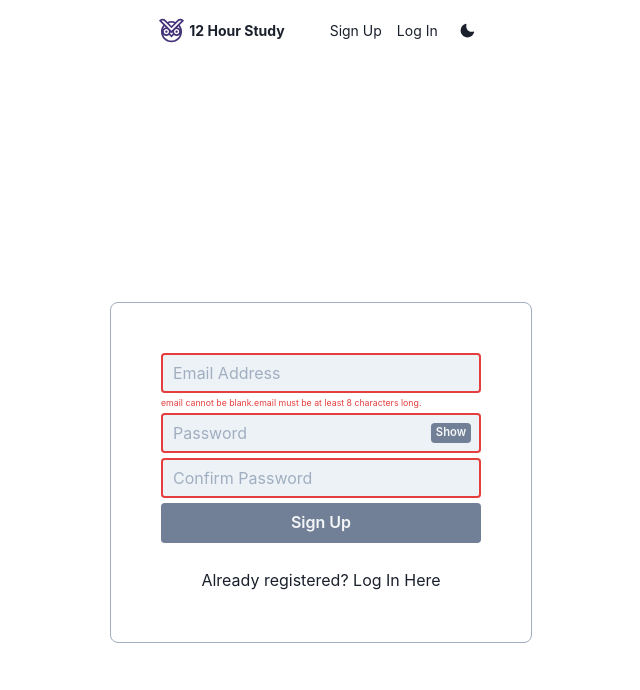
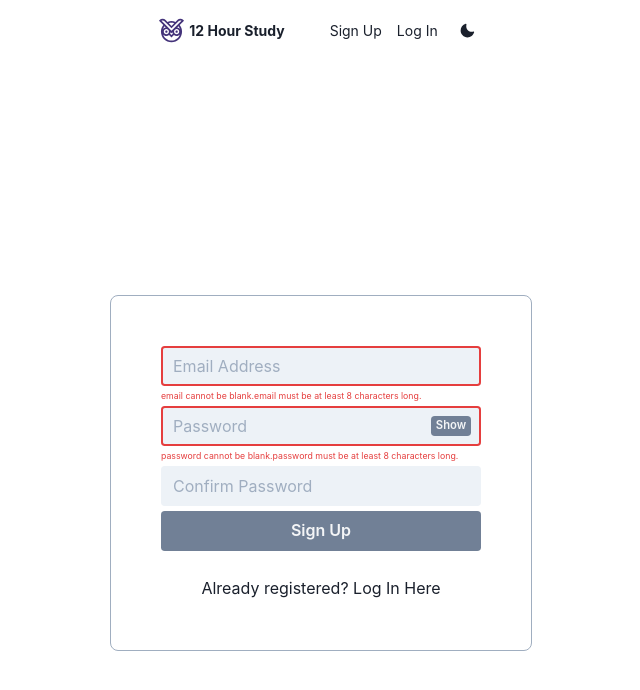
Before and after one commit to Gumshoe21/12-Hour-Study, a React (Create React App) app in the folder client/: page /signup in a window 1280 px wide. Shown: the top 690 px of the page, without its empty margins (319-959 px from the left). Built offline with nearby package versions, Linux system fonts and the light colour scheme; no server answers.

Commit message:
Added first part of feature that disables submit button on forms unless all validation errors are resolved.

```diff
--- a/client/src/components/Auth/Register/RegisterForm.jsx
+++ b/client/src/components/Auth/Register/RegisterForm.jsx
@@ -28,19 +28,39 @@ const RegisterForm = ({ register }) => {
   });
   const { email, password, passwordConfirm } = formData;
 
-  const { errors, isFormValid } = useValidation();
+  const { isFormValid } = useValidation();
   const errorsObject = isFormValid({
     email: {
       name: 'email',
       value: email || '',
-      rules: [requiredRule('email', email), minLengthRule('email', email, 8)],
+      validationRules: [
+        requiredRule('email', email),
+        minLengthRule('email', email, 8)
+      ],
+      errMsg: new Set()
+    },
+    password: {
+      name: 'password',
+      value: password || '',
+      validationRules: [
+        requiredRule('password', password),
+        minLengthRule('password', password, 8)
+      ],
       errMsg: new Set()
     }
   });
   const onChange = (e) => {
     setFormData({ ...formData, [e.target.name]: e.target.value });
   };
+  const disableSubmit = () => {
+    let errors = {};
+    for (let error of Object.keys(errorsObject)) {
+      errors = { ...errors, [error]: errorsObject[`${error}`].size > 0 };
+    }
+    return errors;
+  };
 
+  console.log(disableSubmit());
   console.log(errorsObject);
   const onSubmit = async (e) => {
     e.preventDefault();
@@ -52,16 +72,16 @@ const RegisterForm = ({ register }) => {
   };
   const [show, setShow] = useState(false);
   const handleClick = () => setShow(!show);
-  console.log(errorsObject);
+
   return (
     <form onSubmit={(e) => onSubmit(e)}>
-      <FormControl isInvalid={errorsObject.email.size > 0}>
       <VStack
         spacing={2}
         mb={10}
         display="inline-block"
         maxW={{ base: 'sm', md: 'lg' }}
       >
+        <FormControl isInvalid={errorsObject.email.size > 0}>
           <Input
             variant="filled"
             fontSize={16}
@@ -72,13 +92,12 @@ const RegisterForm = ({ register }) => {
             value={email}
             onChange={(e) => onChange(e)}
           />
-          {errorsObject.email.size > 0 ? (
-            <FormErrorMessage>{errorsObject.email}</FormErrorMessage>
-          ) : (
-            <FormHelperText>
-              Enter the email you'd like to receive the newsletter on.
-            </FormHelperText>
+          {errorsObject.email.size > 0 && (
+            <FormErrorMessage>{errorsObject?.email}</FormErrorMessage>
           )}
+        </FormControl>
+
+        <FormControl isInvalid={errorsObject.password.size > 0}>
           <InputGroup size="md">
             <Input
               variant="filled"
@@ -105,6 +124,14 @@ const RegisterForm = ({ register }) => {
               </Button>
             </InputRightElement>
           </InputGroup>
+          {errorsObject.password.size > 0 ? (
+            <FormErrorMessage>{errorsObject.password}</FormErrorMessage>
+          ) : (
+            <FormHelperText>
+              Enter the email you'd like to receive the newsletter on.
+            </FormHelperText>
+          )}
+        </FormControl>
         <Input
           variant="filled"
           fontSize={16}
@@ -119,7 +146,6 @@ const RegisterForm = ({ register }) => {
           Sign Up
         </Button>
       </VStack>
-      </FormControl>
       <Flex justify="center">
         <Link to="/login">
           <Text underline={2} fontSize={16}>
--- a/client/src/hooks/use-validation.js
+++ b/client/src/hooks/use-validation.js
@@ -2,21 +2,20 @@ import React, { useState } from 'react';
 const useValidation = () => {
   const returnErrorMesssages = () => {};
   let errors = {};
-  const isFormValid = (ruleSet) => {
-    for (let state of Object.values(ruleSet)) {
-      for (let rule of state.rules) {
-        console.log(rule);
-        if (!state['errMsg'].has(rule.errMsg) && !rule.isValid) {
-          state.errMsg.add(rule.errMsg);
+  const isFormValid = (config) => {
+    for (let setting of Object.values(config)) {
+      for (let rule of setting.validationRules) {
+        if (!setting.errMsg.has(rule.errMsg) && !rule.isValid) {
+          setting.errMsg.add(rule.errMsg);
         } else if (rule.isValid) {
-          state.errMsg.delete(rule.errMsg);
+          setting.errMsg.delete(rule.errMsg);
         }
+        errors = {
+          ...errors,
+          [setting.name]: setting.errMsg
+        };
       }
-      errors = {
-        [state.name]: state.errMsg
-      };
     }
-
     return errors;
   };
 
```
Lines whose indentation alone changed are shown as unchanged.
